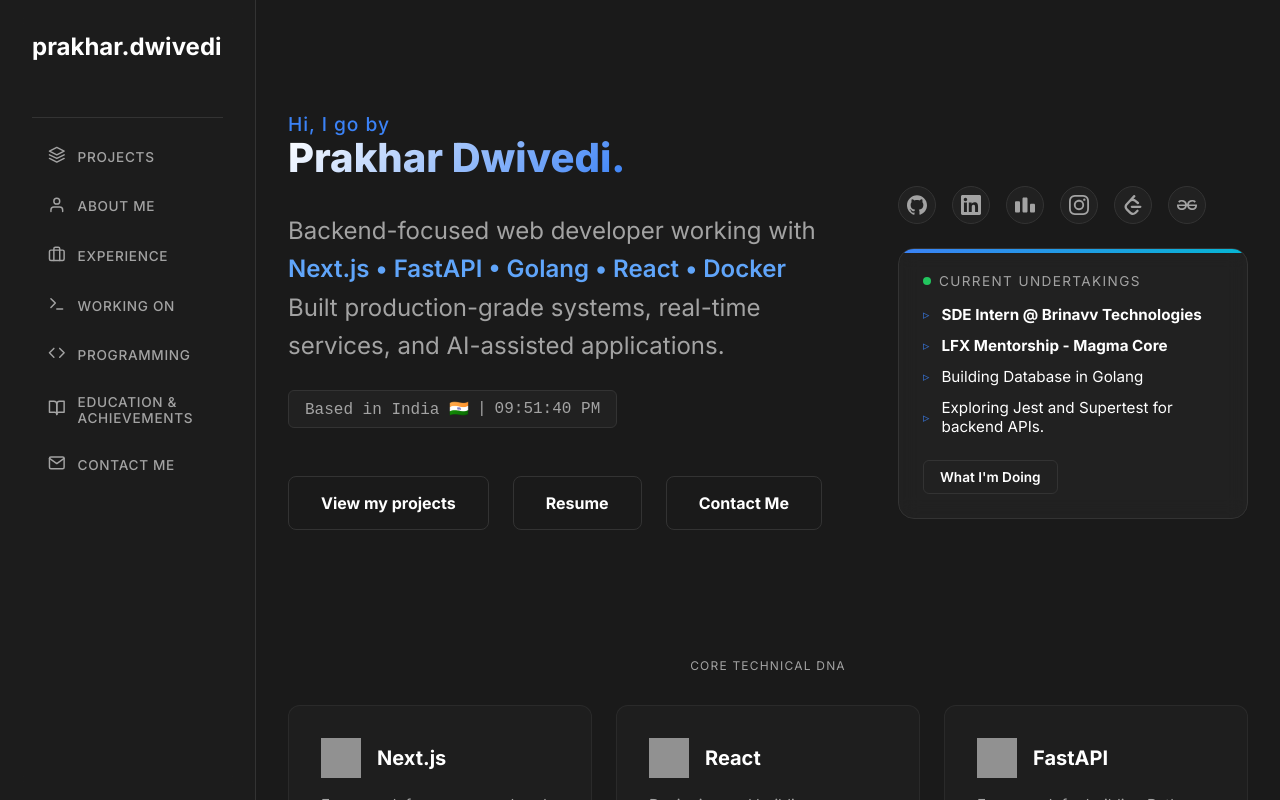
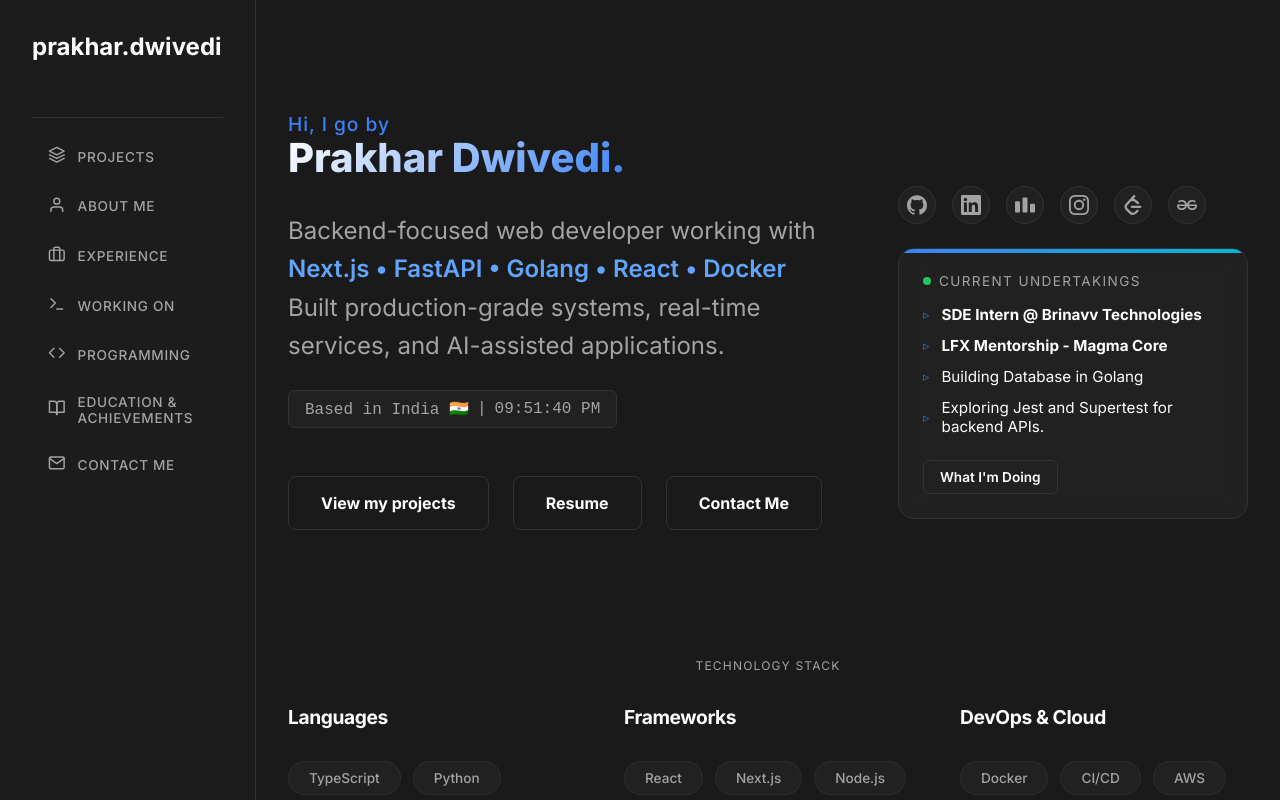
Before and after one commit to prakharDvedi/portfolio, a Next.js app: page / in a window 1280 px wide. Built offline with nearby package versions, Linux system fonts and the light colour scheme; grey boxes are pictures that could not be loaded.

Commit message:
feat: Implement core portfolio structure including home, about, footer, and tech stack data.

```diff
--- a/src/app/home.module.css
+++ b/src/app/home.module.css
@@ -233,125 +233,73 @@
   display: block;
 }
 
-/* Core Grid */
-.coreGrid {
-  display: grid;
-  grid-template-columns: repeat(3, 1fr);
-  gap: 1.5rem;
-  margin-bottom: 4rem;
-}
-
-.coreCard {
-  background: rgba(255, 255, 255, 0.02);
-  border: 1px solid rgba(255, 255, 255, 0.05);
-  border-radius: 12px;
-  padding: 2rem;
-  transition: all 0.3s cubic-bezier(0.25, 0.46, 0.45, 0.94);
-  position: relative;
-  overflow: hidden;
-}
-
-.coreCard:hover {
-  background: rgba(255, 255, 255, 0.04);
-  border-color: var(--accent-primary);
-  transform: translateY(-2px);
-  box-shadow: 0 10px 30px -10px rgba(0, 0, 0, 0.3);
-}
-
-.coreHeader {
-  display: flex;
-  align-items: center;
-  gap: 1rem;
-  margin-bottom: 1rem;
-}
-
-.coreIcon {
-  width: 40px;
-  height: 40px;
-  opacity: 0.9;
-}
-
-.coreName {
-  font-size: 1.25rem;
-  font-weight: 700;
-  color: var(--text-primary);
-}
-
-.coreDesc {
-  font-size: 0.95rem;
-  color: var(--text-secondary);
-  line-height: 1.5;
-  margin: 0;
-}
-
-/* Ecosystem List */
-.ecosystemGrid {
+/* Tech Stack Categorical Pill Layout */
+.techSectionGrid {
   display: grid;
   grid-template-columns: repeat(3, 1fr);
   gap: 3rem;
-  border-top: 1px solid rgba(255, 255, 255, 0.05);
-  padding-top: 3rem;
+  margin-top: 2rem;
+  max-width: 1000px;
+  margin-left: auto;
+  margin-right: auto;
 }
 
-.ecoTitle {
-  font-size: 0.85rem;
-  color: var(--text-secondary);
-  margin-bottom: 1.5rem;
-  font-weight: 600;
-  text-transform: uppercase;
-  letter-spacing: 0.05em;
+.techCategoryBlock {
+  display: flex;
+  flex-direction: column;
+  gap: 1.5rem;
 }
 
-.ecoList {
+.techCategoryTitle {
+  font-size: 1.2rem;
+  font-weight: 700;
+  color: var(--text-primary);
+  margin-bottom: 0.5rem;
+  letter-spacing: -0.02em;
+}
+
+.techPillContainer {
   display: flex;
-  flex-direction: column;
+  flex-wrap: wrap;
   gap: 0.75rem;
 }
 
-.ecoItem {
-  display: flex;
-  align-items: center;
-  gap: 0.75rem;
-  padding: 0.5rem;
-  border-radius: 6px;
-  transition: background 0.2s ease;
-  width: fit-content;
+.techPill {
+  padding: 0.5rem 1.25rem;
+  border-radius: 99px; /* Pill shape */
+  font-size: 0.85rem;
+  font-weight: 500;
+  color: var(--text-secondary);
+  background: rgba(
+    255,
+    255,
+    255,
+    0.03
+  ); /* Faint highlight matching image map */
+  border: 1px solid rgba(255, 255, 255, 0.05);
+  transition: all 0.3s ease;
+  cursor: pointer;
+  text-decoration: none;
+  display: inline-block;
 }
 
-.ecoItem:hover {
-  background: rgba(255, 255, 255, 0.03);
-}
-
-.ecoIcon {
-  width: 18px;
-  height: 18px;
-  opacity: 0.7;
-  filter: grayscale(100%);
-  transition: all 0.2s ease;
-}
-
-.ecoItem:hover .ecoIcon {
-  opacity: 1;
-  filter: none;
-}
-
-.ecoName {
-  font-size: 0.9rem;
-  color: #a1a1aa;
-  transition: color 0.2s ease;
-}
-
-.ecoItem:hover .ecoName {
+.techPill:hover {
+  background: rgba(255, 255, 255, 0.08);
   color: var(--text-primary);
+  border-color: rgba(255, 255, 255, 0.15);
+  transform: translateY(-2px);
 }
 
 /* Mobile Adaptation */
+@media (max-width: 1024px) {
+  .techSectionGrid {
+    grid-template-columns: repeat(2, 1fr);
+    gap: 2.5rem;
+  }
+}
+
 @media (max-width: 768px) {
-  .coreGrid {
-    grid-template-columns: 1fr;
-  }
-
-  .ecosystemGrid {
+  .techSectionGrid {
     grid-template-columns: 1fr;
     gap: 2rem;
   }
--- a/src/app/page.tsx
+++ b/src/app/page.tsx
@@ -231,48 +231,25 @@ export default function Home() {
         transition={{ duration: 0.8 }}
       >
         <span className={styles.sectionLabel} style={{ textAlign: "center" }}>
-          Core Technical DNA
+          Technology Stack
         </span>
 
-        {/* Primary Grid */}
-        <div className={styles.coreGrid}>
-          {techStackData.core.map((tech) => (
-            <Link key={tech.name} href="/projects" className={styles.coreCard}>
-              <div className={styles.coreHeader}>
-                <img
-                  src={tech.iconUrl}
-                  alt={tech.name}
-                  className={`${styles.coreIcon} ${tech.className || ""}`}
-                />
-                <span className={styles.coreName}>{tech.name}</span>
-              </div>
-              <p className={styles.coreDesc}>{tech.description}</p>
-            </Link>
-          ))}
-        </div>
-
-        {/* Ecosystem List
-        <div className={styles.ecosystemGrid}>
-          {techStackData.ecosystem.map((category) => (
-            <div key={category.category} className={styles.ecoCategory}>
-              <h4 className={styles.ecoTitle}>{category.category}</h4>
-              <div className={styles.ecoList}>
-                {category.items.map((item) => (
-                  <div key={item.name} className={styles.ecoItem}>
-                    {item.icon && (
-                      <img
-                        src={item.icon}
-                        alt={item.name}
-                        className={styles.ecoIcon}
-                      />
-                    )}
-                    <span className={styles.ecoName}>{item.name}</span>
-                  </div>
+        <div className={styles.techSectionGrid}>
+          {techStackData.map((categoryObj, idx) => (
+            <div key={idx} className={styles.techCategoryBlock}>
+              <h3 className={styles.techCategoryTitle}>
+                {categoryObj.category}
+              </h3>
+              <div className={styles.techPillContainer}>
+                {categoryObj.items.map((skill, i) => (
+                  <Link href="/projects" key={i} className={styles.techPill}>
+                    {skill}
+                  </Link>
                 ))}
               </div>
             </div>
           ))}
-        </div> */}
+        </div>
       </motion.div>
 
       <motion.div
--- a/src/components/Footer.tsx
+++ b/src/components/Footer.tsx
@@ -16,7 +16,7 @@ const Footer = () => {
           <SiGithub />
         </Link>
         <Link
-          href="https://linkedin.com/in/prakhar-dwivedi"
+          href="https://www.linkedin.com/in/prakhar-dwivedi-a05611292/"
           target="_blank"
           className={styles.iconLink}
           aria-label="LinkedIn"
@@ -24,7 +24,7 @@ const Footer = () => {
           <SiLinkedin />
         </Link>
       </div>
-      <p className={styles.copyright}>© 2025 Prakhar Dwivedi</p>
+      <p className={styles.copyright}>© 2026 Prakhar Dwivedi</p>
     </footer>
   );
 };
--- a/src/data/techStack.ts
+++ b/src/data/techStack.ts
@@ -1,91 +1,26 @@
-export const techStackData = {
-  core: [
+export const techStackData = [
   {
-      name: "Next.js",
-      iconUrl:
-        "https://cdn.jsdelivr.net/gh/devicons/devicon/icons/nextjs/nextjs-original.svg",
-      description: "Framework for server-rendered, scalable web applications.",
-      className: "dark:invert",
+    category: "Languages",
+    items: ["TypeScript", "Python", "C++", "GoLang", "Java"],
   },
   {
-      name: "React",
-      iconUrl:
-        "https://cdn.jsdelivr.net/gh/devicons/devicon/icons/react/react-original.svg",
-      description: "Designing and building user interfaces.",
+    category: "Frameworks",
+    items: ["React", "Next.js", "Node.js", "Express.js", "FastAPI"],
   },
   {
-      name: "FastAPI",
-      iconUrl:
-        "https://cdn.jsdelivr.net/gh/devicons/devicon/icons/fastapi/fastapi-original.svg",
-      description: "Framework for building Python APIs.",
+    category: "DevOps & Cloud",
+    items: ["Docker", "CI/CD", "AWS", "Kafka", "Kubernetes"],
   },
   {
-      name: "Prisma",
-      iconUrl:
-        "https://cdn.jsdelivr.net/gh/devicons/devicon/icons/prisma/prisma-original.svg",
-      description: "Database schema management.",
+    category: "Data Science & AI",
+    items: ["OpenAI API", "LangChain", "LangGraph", "RAG"],
   },
   {
-      name: "Python",
-      iconUrl:
-        "https://cdn.jsdelivr.net/gh/devicons/devicon/icons/python/python-original.svg",
-      description: "For AI integration and backend logic.",
+    category: "Databases & State",
+    items: ["PostgreSQL", "MongoDB", "Prisma", "Redis", "Zustand"],
   },
   {
-      name: "Docker",
-      iconUrl:
-        "https://cdn.jsdelivr.net/gh/devicons/devicon/icons/docker/docker-original.svg",
-      description: "For containerization and deployment.",
+    category: "UI & Styling",
+    items: ["Tailwind CSS", "ShadCN UI", "Framer Motion", "Figma"],
   },
-  ],
-  ecosystem: [
-    {
-      category: "Backend & Data",
-      items: [
-        {
-          name: "Node.js",
-          icon: "https://cdn.jsdelivr.net/gh/devicons/devicon/icons/nodejs/nodejs-original.svg",
-        },
-        {
-          name: "Redis",
-          icon: "https://cdn.jsdelivr.net/gh/devicons/devicon/icons/redis/redis-original.svg",
-        },
-        {
-          name: "Supabase",
-          icon: "https://cdn.jsdelivr.net/gh/devicons/devicon/icons/supabase/supabase-original.svg",
-        },
-      ],
-    },
-    {
-      category: "Frontend & Design",
-      items: [
-        {
-          name: "React",
-          icon: "https://cdn.jsdelivr.net/gh/devicons/devicon/icons/react/react-original.svg",
-        },
-        {
-          name: "Tailwind",
-          icon: "https://cdn.jsdelivr.net/gh/devicons/devicon/icons/tailwindcss/tailwindcss-original.svg",
-        },
-        { name: "Framer Motion", icon: "" }, // Icon can be handled conditionally or added if available
-      ],
-    },
-    {
-      category: "DevOps & Tools",
-      items: [
-        {
-          name: "Git",
-          icon: "https://cdn.jsdelivr.net/gh/devicons/devicon/icons/git/git-original.svg",
-        },
-        {
-          name: "Docker",
-          icon: "https://cdn.jsdelivr.net/gh/devicons/devicon/icons/docker/docker-original.svg",
-        },
-        {
-          name: "Jenkins",
-          icon: "https://cdn.jsdelivr.net/gh/devicons/devicon/icons/jenkins/jenkins-original.svg",
-        },
-      ],
-    },
-  ],
-};
+];
```
Lines whose indentation alone changed are shown as unchanged.
